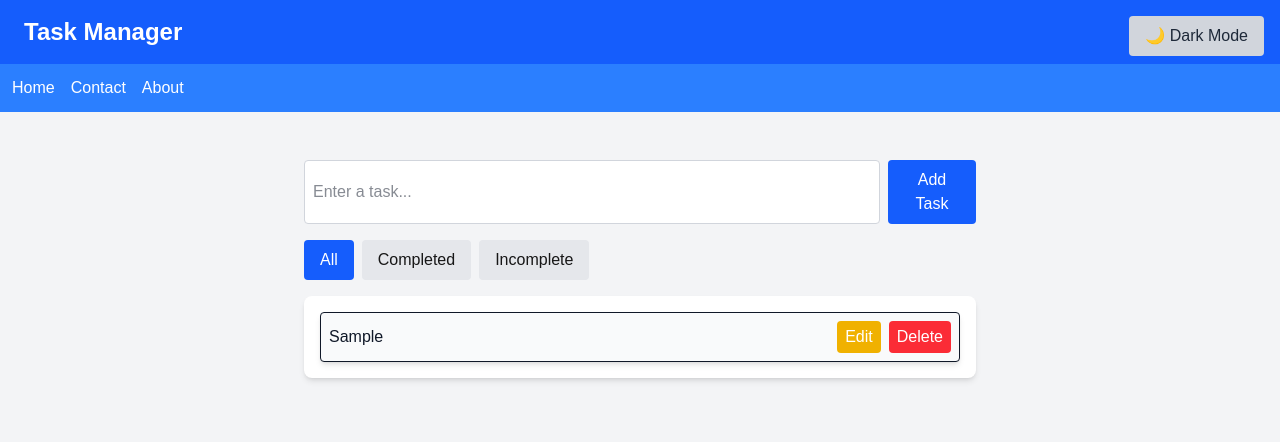
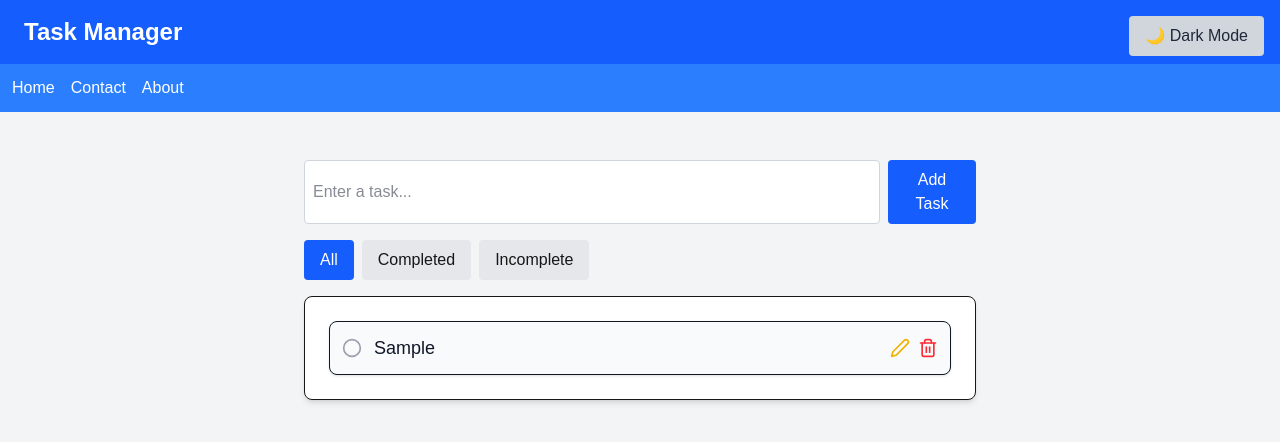
Before and after one commit to JediWebDev/task-management-app, a Next.js app in the folder task-management-app/: page / in a window 1280 px wide. Both pictures are taken after typing "Sample" into the empty fields and a click on the button "Add Task". Shown: the top 442 px of the page. Built offline with nearby package versions, Linux system fonts and the light colour scheme.

Commit message:
installed lucide
improved ui by adding icons with lucide

```diff
--- a/task-management-app/package.json
+++ b/task-management-app/package.json
@@ -11,6 +11,7 @@
   "dependencies": {
     "@hello-pangea/dnd": "^18.0.1",
     "framer-motion": "^12.5.0",
+    "lucide-react": "^0.482.0",
     "next": "15.2.2",
     "react": "^19.0.0",
     "react-dom": "^19.0.0"
--- a/task-management-app/src/components/TaskList.js
+++ b/task-management-app/src/components/TaskList.js
@@ -3,6 +3,7 @@
 import { useState } from "react";
 import { DragDropContext, Droppable, Draggable } from "@hello-pangea/dnd";
 import { motion, AnimatePresence } from "framer-motion";
+import { Trash2, Edit2, CheckCircle, Circle } from "lucide-react";
 
 export default function TaskList({ tasks, onDeleteTask, onToggleTask, onEditTask, onReorderTasks }) {
   const [editingTaskId, setEditingTaskId] = useState(null);
@@ -29,8 +30,11 @@ export default function TaskList({ tasks, onDeleteTask, onToggleTask, onEditTask
     <DragDropContext onDragEnd={handleDragEnd}>
       <Droppable droppableId="tasks">
         {(provided) => (
-          <ul className="mt-4 space-y-2 bg-white dark:bg-gray-800 p-4 rounded-lg shadow-md"
-            {...provided.droppableProps} ref={provided.innerRef}>
+          <ul
+            className="mt-4 space-y-3 bg-white dark:bg-gray-800 p-6 rounded-lg shadow-md border dark:border-gray-700"
+            {...provided.droppableProps}
+            ref={provided.innerRef}
+          >
             <AnimatePresence>
               {tasks.length === 0 ? (
                 <motion.p
@@ -38,7 +42,7 @@ export default function TaskList({ tasks, onDeleteTask, onToggleTask, onEditTask
                   initial={{ opacity: 0 }}
                   animate={{ opacity: 1 }}
                   exit={{ opacity: 0 }}
-                  className="text-gray-500 dark:text-gray-400"
+                  className="text-gray-500 dark:text-gray-400 text-center"
                 >
                   No tasks added yet.
                 </motion.p>
@@ -50,12 +54,22 @@ export default function TaskList({ tasks, onDeleteTask, onToggleTask, onEditTask
                         ref={provided.innerRef}
                         {...provided.draggableProps}
                         {...provided.dragHandleProps}
-                        className="flex justify-between items-center p-2 border rounded bg-gray-50 dark:bg-gray-700 text-gray-900 dark:text-white shadow-md"
+                        className="flex justify-between items-center p-3 border rounded-lg bg-gray-50 dark:bg-gray-700 text-gray-900 dark:text-white shadow-sm transition-all"
                         initial={{ opacity: 0, scale: 0.9 }}
                         animate={{ opacity: 1, scale: 1 }}
                         exit={{ opacity: 0, scale: 0.9 }}
                         transition={{ duration: 0.2 }}
                       >
+                        <div className="flex items-center gap-3">
+                          {/* ✅ Toggle completion with an icon */}
+                          <button onClick={() => onToggleTask(task.id)}>
+                            {task.completed ? (
+                              <CheckCircle className="text-green-500" size={20} />
+                            ) : (
+                              <Circle className="text-gray-400" size={20} />
+                            )}
+                          </button>
+
                           {editingTaskId === task.id ? (
                             <input
                               type="text"
@@ -66,34 +80,37 @@ export default function TaskList({ tasks, onDeleteTask, onToggleTask, onEditTask
                             />
                           ) : (
                             <span
-                            className={`cursor-pointer ${task.completed ? "line-through text-gray-500 dark:text-gray-400" : ""}`}
+                              className={`cursor-pointer text-lg ${
+                                task.completed ? "line-through text-gray-500 dark:text-gray-400" : ""
+                              }`}
                               onClick={() => onToggleTask(task.id)}
                             >
                               {task.text}
                             </span>
                           )}
+                        </div>
 
                         <div className="flex gap-2">
                           {editingTaskId === task.id ? (
                             <button
                               onClick={handleEdit}
-                              className="bg-green-500 text-white px-2 py-1 rounded hover:bg-green-600"
+                              className="bg-green-500 text-white px-3 py-1 rounded-lg hover:bg-green-600 transition"
                             >
                               Save
                             </button>
                           ) : (
                             <button
                               onClick={() => startEditing(task)}
-                              className="bg-yellow-500 text-white px-2 py-1 rounded hover:bg-yellow-600"
+                              className="text-yellow-500 hover:text-yellow-600 transition"
                             >
-                              Edit
+                              <Edit2 size={20} />
                             </button>
                           )}
                           <button
                             onClick={() => onDeleteTask(task.id)}
-                            className="bg-red-500 text-white px-2 py-1 rounded hover:bg-red-600"
+                            className="text-red-500 hover:text-red-600 transition"
                           >
-                            Delete
+                            <Trash2 size={20} />
                           </button>
                         </div>
                       </motion.li>
```
Also changed, not shown: 1 other file (tests, documents, lock files or other folders). Lines whose indentation alone changed are shown as unchanged.
